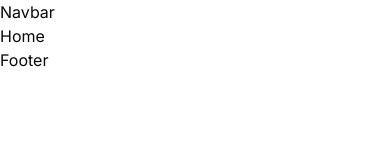
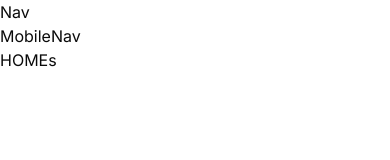
Before and after one commit to PeterMolope/Portfolio, a Next.js app: page / in a window 390 px wide. Shown: the top 160 px of the page. Built offline with nearby package versions, Linux system fonts and the light colour scheme.

Commit message:
feat: implement theme toggler and responsive navigation, add Provider component for theme context

```diff
--- a/app/layout.tsx
+++ b/app/layout.tsx
@@ -1,6 +1,8 @@
 import type { Metadata } from "next";
 import { Inter, JetBrains_Mono } from "next/font/google";
 import "./globals.css";
+import Provider from "@/components/Hoc/Provider";
+import ResponsiveNav from "@/components/Home/Navbar/ResponsiveNav";
 
 const jetBrainsMono = JetBrains_Mono({
   weight: ["100", "200", "300", "400", "500", "600", "700", "800"],
@@ -26,11 +28,12 @@ export default function RootLayout({
   children: React.ReactNode;
 }>) {
   return (
-    <html lang="en">
+    <html lang="en" suppressHydrationWarning>
       <body className={`${inter.className} antialiased`}>
-        Navbar
-        {children}
-        Footer
+        <Provider>
+          <ResponsiveNav />
+          {children}
+        </Provider>
       </body>
     </html>
   );
--- /dev/null
+++ b/components/Helper/ThemeToggler.tsx
@@ -0,0 +1,32 @@
+"use client";
+import { Moon, Sun } from "lucide-react";
+import { useTheme } from "next-themes";
+import React from "react";
+
+const ThemeToggler = () => {
+  const [mounted, setIsMounted] = React.useState(false);
+  const { theme, setTheme, systemTheme } = useTheme();
+
+  React.useEffect(() => {
+    const mountcheck = () => {
+      setIsMounted(true);
+    };
+    mountcheck();
+  }, []);
+  if (!mounted) return null;
+  const currentTheme = theme === "system" ? systemTheme : theme;
+  return (
+    <button
+      className="p-2 transition w-10 h-10 cursor-pointer bg-gray-100 dark:bg-gray-800 rounded-lg flex flex-col items-center justify-center"
+      onClick={() => setTheme(currentTheme === "dark" ? "light" : "dark")}
+    >
+      {currentTheme === "dark" ? (
+        <Sun className="text-white w-7 h-7 cursor-pointer" />
+      ) : (
+        <Moon className="text-black w-7 h-7 cursor-pointer" />
+      )}
+    </button>
+  );
+};
+
+export default ThemeToggler;
--- /dev/null
+++ b/components/Hoc/Provider.tsx
@@ -0,0 +1,12 @@
+import { ThemeProvider } from "next-themes";
+import React from "react";
+
+const Provider = ({ children }: { children: React.ReactNode }) => {
+  return (
+    <ThemeProvider attribute="class" enableSystem defaultTheme="system">
+      {children}
+    </ThemeProvider>
+  );
+};
+
+export default Provider;
--- a/components/Home/Home.tsx
+++ b/components/Home/Home.tsx
@@ -1,3 +1,5 @@
+import ThemeToggler from "../Helper/ThemeToggler";
+
 export default function Home() {
-  return <div className="overflow-hidden">Home</div>;
+  return <div className="overflow-hidden">HOMEs</div>;
 }
--- /dev/null
+++ b/components/Home/Navbar/MobileNav.tsx
@@ -0,0 +1,7 @@
+import React from "react";
+
+const MobileNav = () => {
+  return <div>MobileNav</div>;
+};
+
+export default MobileNav;
--- /dev/null
+++ b/components/Home/Navbar/Nav.tsx
@@ -0,0 +1,7 @@
+import React from "react";
+
+const Nav = () => {
+  return <div>Nav</div>;
+};
+
+export default Nav;
--- /dev/null
+++ b/components/Home/Navbar/ResponsiveNav.tsx
@@ -0,0 +1,14 @@
+import React from "react";
+import MobileNav from "./MobileNav";
+import Nav from "./Nav";
+
+const ResponsiveNav = () => {
+  return (
+    <div>
+      <Nav />
+      <MobileNav />
+    </div>
+  );
+};
+
+export default ResponsiveNav;
--- a/package.json
+++ b/package.json
@@ -14,6 +14,7 @@
     "clsx": "^2.1.1",
     "lucide-react": "^0.577.0",
     "next": "16.1.6",
+    "next-themes": "^0.4.6",
     "react": "19.2.3",
     "react-dom": "19.2.3",
     "react-icons": "^5.6.0",
```
Also changed, not shown: 1 other file (tests, documents, lock files or other folders).
